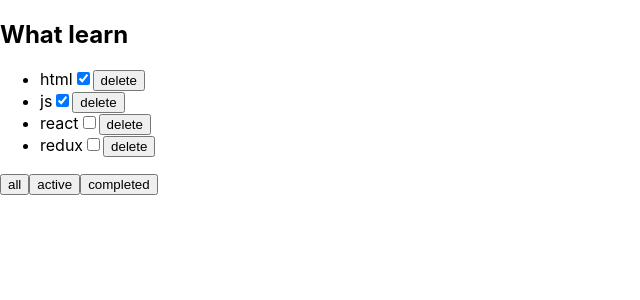
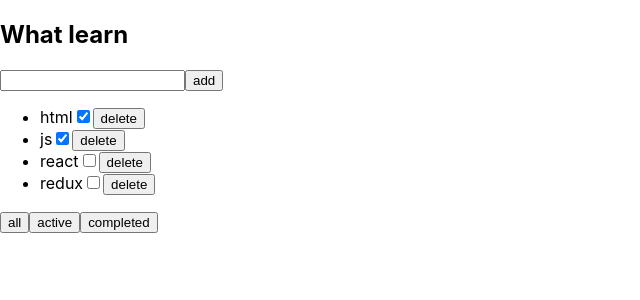
Before and after one commit to john1925brown/todoList, a React (Create React App) app: page / in a window 1280 px wide. Shown: the top 300 px of the page, without its empty margins (0-640 px from the left). Built offline with nearby package versions, Linux system fonts and the light colour scheme.

Commit message:
config controlled input, change/press events, uuid

```diff
--- a/package.json
+++ b/package.json
@@ -10,10 +10,12 @@
     "@types/node": "^16.7.13",
     "@types/react": "^18.0.0",
     "@types/react-dom": "^18.0.0",
+    "@types/uuid": "^10.0.0",
     "react": "^18.3.1",
     "react-dom": "^18.3.1",
     "react-scripts": "5.0.1",
     "typescript": "^4.4.2",
+    "uuid": "^11.0.3",
     "web-vitals": "^2.1.0"
   },
   "scripts": {
--- a/src/App.tsx
+++ b/src/App.tsx
@@ -1,24 +1,35 @@
 import React, { useState } from 'react';
 import { ToDoList } from './components/ToDoList';
+import { v1 } from 'uuid';
+import { title } from 'process';
 
 export type FilterValuesType = 'all' | 'active' | 'completed';
 
 function App() {
   const initTasks = [
-    { id: 1, title: 'html', isDone: true },
-    { id: 2, title: 'js', isDone: true },
-    { id: 3, title: 'react', isDone: false },
-    { id: 4, title: 'redux', isDone: false },
+    { id: v1(), title: 'html', isDone: true },
+    { id: v1(), title: 'js', isDone: true },
+    { id: v1(), title: 'react', isDone: false },
+    { id: v1(), title: 'redux', isDone: false },
   ];
 
   let [tasks, setTasks] = useState(initTasks);
   let [activeTab, setActiveTab] = useState<FilterValuesType>('all');
 
-  const removeTask = (id: number) => {
+  const removeTask = (id: string) => {
     let filteredTasks = tasks.filter((t) => id !== t.id);
     setTasks(filteredTasks);
   };
 
+  const addTask = (value: string) => {
+    let newTask = {
+      id: v1(),
+      title: value,
+      isDone: false,
+    };
+
+    setTasks([newTask, ...tasks]);
+  };
   let tasksForToDo = tasks;
 
   const changeFilter = (value: FilterValuesType) => {
@@ -40,6 +51,7 @@
         tasks={tasksForToDo}
         removeTask={removeTask}
         changeFilter={changeFilter}
+        addTask={addTask}
       />
     </div>
   );
--- a/src/components/ToDoList.tsx
+++ b/src/components/ToDoList.tsx
@@ -1,7 +1,8 @@
+import { ChangeEvent, useState } from 'react';
 import { FilterValuesType } from '../App';
 
 type TaskType = {
-  id: number;
+  id: string;
   title: string;
   isDone: boolean;
 };
@@ -9,14 +10,52 @@
 type PropsType = {
   title: string;
   tasks: Array<TaskType>;
-  removeTask: (id: number) => void;
+  removeTask: (id: string) => void;
   changeFilter: (value: FilterValuesType) => void;
+  addTask: (value: string) => void;
 };
 
 export const ToDoList = (props: PropsType) => {
+  const [newTaskTitle, setNewTaskTitle] = useState('');
+
+  const onNewTaskChangeHandler = (e: ChangeEvent<HTMLInputElement>) => {
+    setNewTaskTitle(e.currentTarget.value);
+  };
+
+  const onNewTaskPressHandler = (e: React.KeyboardEvent<HTMLInputElement>) => {
+    if (e.key === 'Enter' && newTaskTitle) {
+      props.addTask(newTaskTitle);
+      setNewTaskTitle('');
+    }
+  };
+
+  const addNewTask = () => {
+    props.addTask(newTaskTitle);
+    setNewTaskTitle('');
+  };
+
+  const onAllClickHandler = () => {
+    return props.changeFilter('all');
+  };
+
+  const onActiveClickHandler = () => {
+    return props.changeFilter('active');
+  };
+
+  const onCompletedClickHandler = () => {
+    return props.changeFilter('completed');
+  };
+
   return (
     <>
       <h2>{props.title}</h2>
+      <input
+        type="text"
+        value={newTaskTitle}
+        onChange={onNewTaskChangeHandler}
+        onKeyUp={onNewTaskPressHandler}
+      />
+      <button onClick={addNewTask}>add</button>
       <ul>
         {props.tasks.map((t) => {
           return (
@@ -36,27 +75,9 @@
       </ul>
 
       <div>
-        <button
-          onClick={() => {
-            props.changeFilter('all');
-          }}
-        >
-          all
-        </button>
-        <button
-          onClick={() => {
-            props.changeFilter('active');
-          }}
-        >
-          active
-        </button>
-        <button
-          onClick={() => {
-            props.changeFilter('completed');
-          }}
-        >
-          completed
-        </button>
+        <button onClick={onAllClickHandler}>all</button>
+        <button onClick={onActiveClickHandler}>active</button>
+        <button onClick={onCompletedClickHandler}>completed</button>
       </div>
     </>
   );
```
Also changed, not shown: 1 other file (tests, documents, lock files or other folders).
